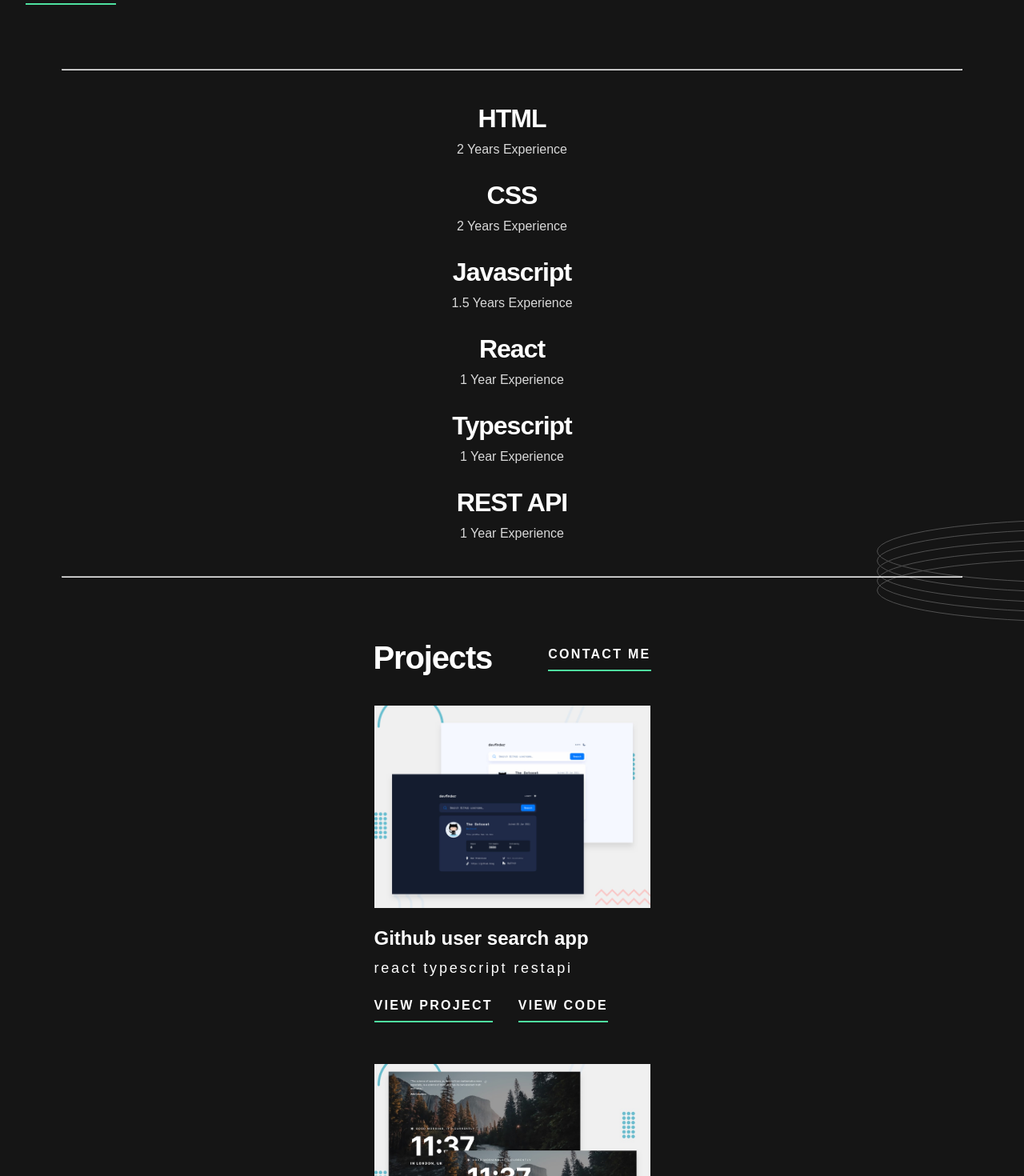
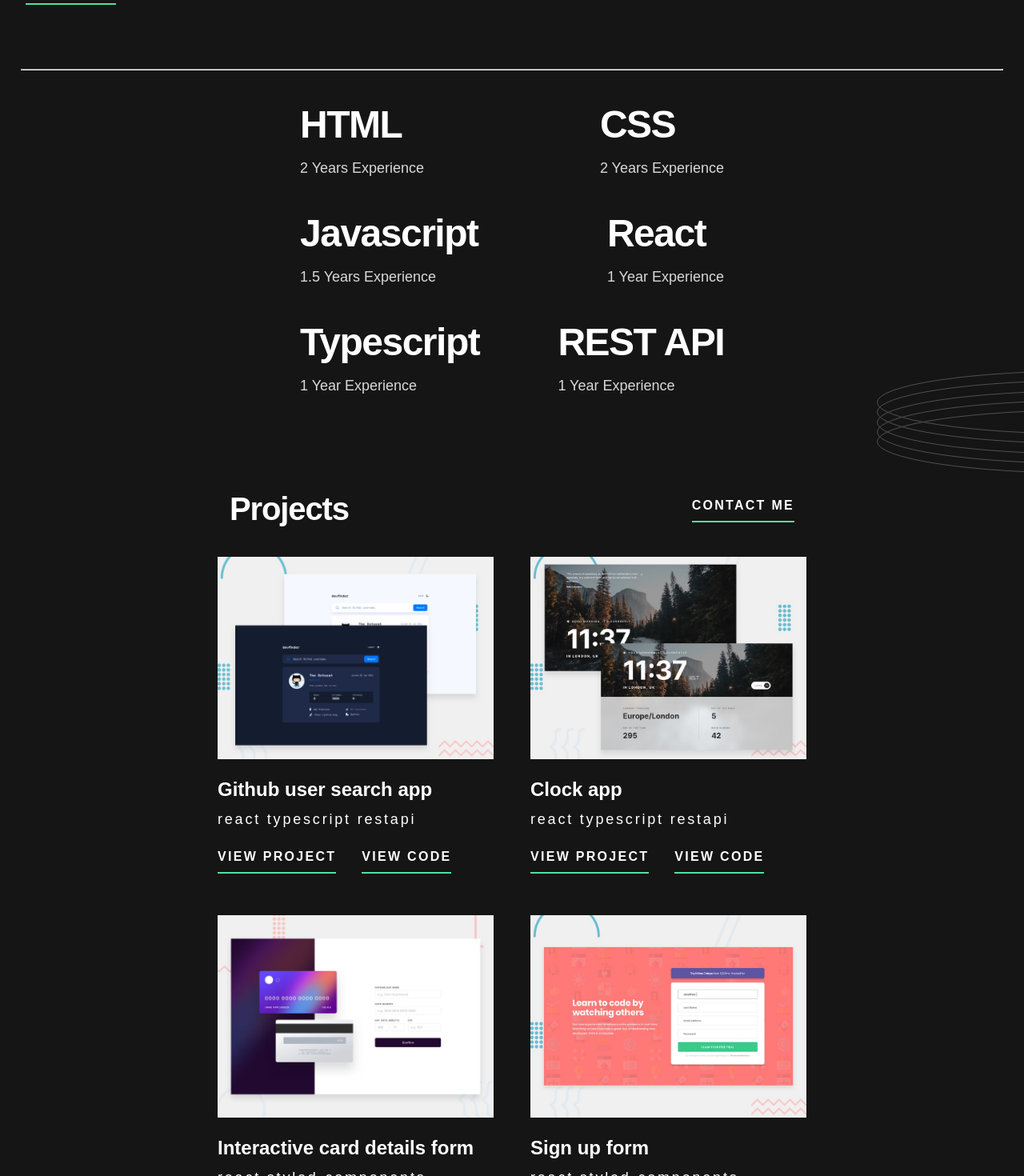
Before and after one commit to Beka-Merebashvili/portfolio, a React (Vite) app: page / in a window 1280 px wide. Shown: the part 580-2050 px from the top of the page at 80% size. Built offline with nearby package versions, Linux system fonts and the light colour scheme.

Commit message:
tablet responsive

```diff
--- a/src/components/Contact.tsx
+++ b/src/components/Contact.tsx
@@ -18,7 +18,7 @@ export default function Contact() {
   return (
     <ContactContainer id="1">
       <div className="description">
-        <h2>Contact</h2>
+        <h2 className="contact">Contact</h2>
         <p>
           I would love to hear about your project and how I could help. Please
           fill in the form, and I'll get back to you as soon as possible.
@@ -90,7 +90,7 @@ const ContactContainer = styled.div`
     flex-direction: column;
     align-items: center;
   }
-  h2 {
+ .contact {
     font-size: 40px;
     font-weight: 700;
     line-height: 40px;
@@ -116,6 +116,26 @@ const ContactContainer = styled.div`
     height: 1px;
     background-color: #ffffff;
     margin-bottom: 20px;
+  }
+
+  @media only screen and (min-width: 768px) {
+    .contact{
+      font-size: 72px;
+line-height: 72px;
+letter-spacing: -2.045px;
+    }
+    .description p {
+      font-size: 18px;
+      line-height: 28px;
+      width: 435px;
+    }
+    .rings {
+      bottom: 150px;
+      left: -350px;
+    }
+    hr {
+      width: 94%;
+    }
   }
 `;
 
@@ -174,4 +194,13 @@ const ContactForm = styled.form`
     letter-spacing: 2.286px;
     margin-left: 186px;
   }
+
+  @media only screen and (min-width: 768px) {
+    input , textarea {
+      width: 445px;
+    }
+    button {
+      margin-left: 282px;
+    }
+  }
 `;
--- a/src/components/Experience.tsx
+++ b/src/components/Experience.tsx
@@ -14,12 +14,14 @@ export default function Experience() {
   return (
     <StyledDiv>
       <hr className="line" />
+      <div className="experienceWrapper">
       {experience.map((item, index) => (
         <div className="wrapper" key={index}>
           <h3>{item.title}</h3>
           <p>{item.info}</p>
         </div>
       ))}
+      </div>
       <hr className="line2" />
       <div className="rings">
       <img src={pattern} alt="rings" />
@@ -76,6 +78,33 @@ const StyledDiv = styled.div`
   }
 
   @media only screen and (min-width: 768px) {
-
+    /* align-items: flex-start;
+    padding-left: 32px; */
+     .experienceWrapper {
+      display: flex;
+      justify-content: space-between;
+      flex-wrap: wrap;
+      width: 530px;
+     }
+     .wrapper {
+      align-items: flex-start;
+      gap: 12px;
+      margin-bottom: 40px;
+     }
+     h3 {
+      font-size: 48px;
+      line-height: 56px;
+      letter-spacing: -1.5px;
+     }
+     p {
+      font-size: 18px;
+      line-height: 28px;
+     }
+     .line {
+      width: 96%;
+     }
+     .line2 {
+      display: none;
+     }
   }
 `;
--- a/src/components/Projects.tsx
+++ b/src/components/Projects.tsx
@@ -9,6 +9,7 @@ export default function Projects() {
             <p className="projectTitle">Projects</p>
             <UnderLine href="#1">contact me</UnderLine>
         </div>
+        <div className="projectsWrapper">
             {data.map((data , index)=> (
                 <div className="projects" key={index}>
                     <img src={data.img} alt="" />
@@ -20,6 +21,7 @@ export default function Projects() {
                     </div>
                 </div>
             ))}
+            </div>
         </ProjectsContainer>
     ) ;
 }
@@ -75,4 +77,17 @@ const ProjectsContainer = styled.div`
         color: #ffffff;
         letter-spacing: 2.286px;
     }
+
+    @media only screen and (min-width: 768px) {
+        .section {
+            width: 706px;
+            justify-content: space-between;
+        }
+         .projectsWrapper {
+            width: 736px;
+            display: flex;
+            justify-content: space-between;
+            flex-wrap: wrap;
+         }
+    }
 `
```
